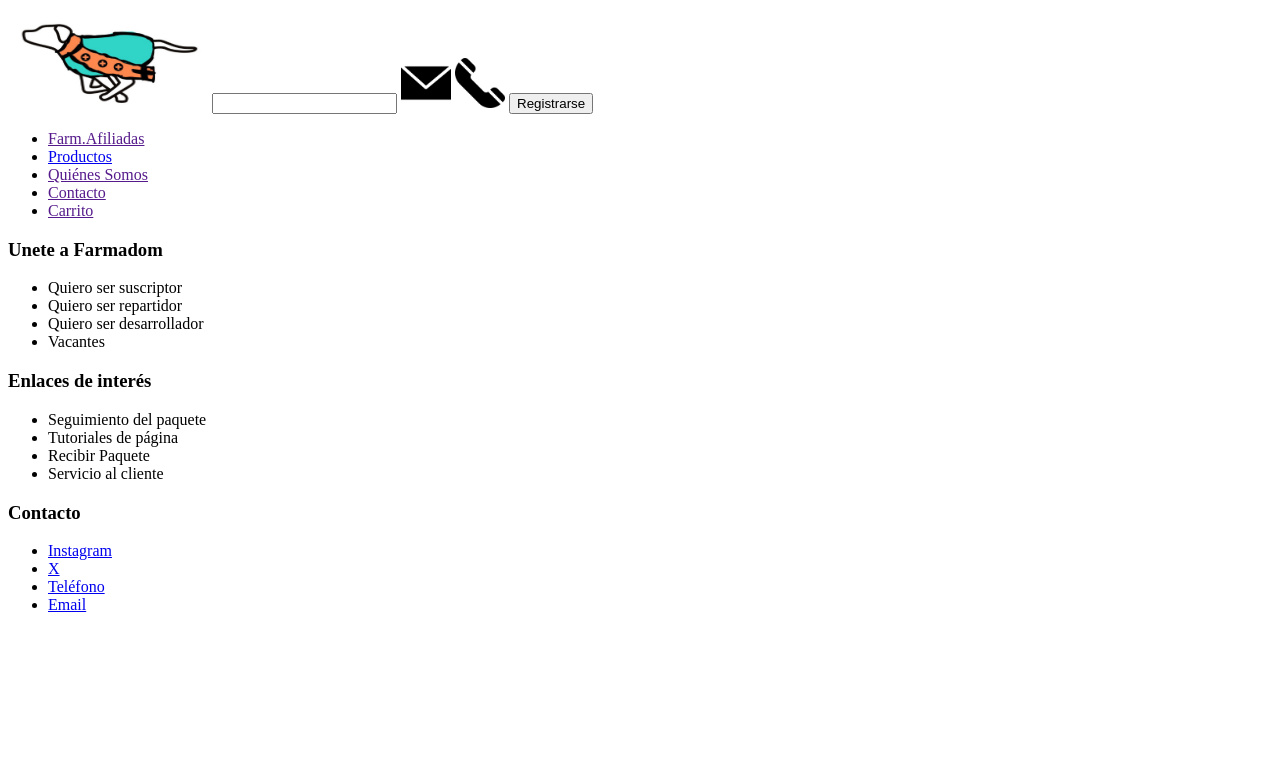
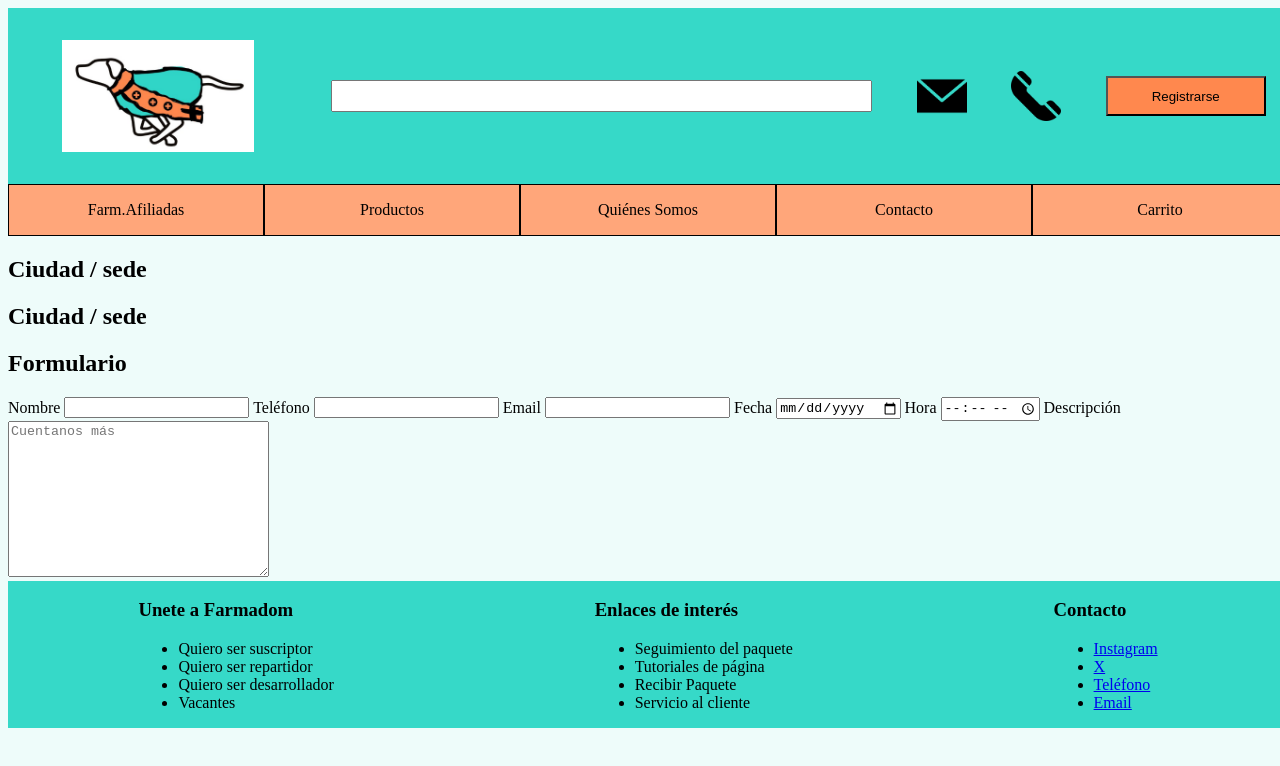
Before and after one commit to valfrio/FarmaDom, a plain HTML site: page quienessomos.html in a window 1280 px wide. Drawn offline with Linux system fonts and the light colour scheme.

Commit message:
terminado error

```diff
--- a/quienessomos.html
+++ b/quienessomos.html
@@ -9,6 +9,7 @@
       href="assets/cabecera/logo.png"
       type="image/x-icon"
     />
+    <link rel="stylesheet" href="styles/quienessomos.css">
   </head>
   <body>
     <header>
@@ -52,9 +53,42 @@
         </li>
       </ul>
     </nav>
+
     <main>
+      <section id="columna1">
+        <h2>Ciudad / sede</h2>
+      </section>
 
+      <section id="columna2">
+        <h2>Ciudad / sede</h2>
+
+        <section id="google maps"></section>
+
+      </section>
+
+      <section id="columna3">
+        <h2>Formulario</h2>
+        <form action="">
+          <label for="nombre">Nombre</label>
+          <input type="text" name="nombre">
+
+          <label for="telefono">Teléfono</label>
+          <input type="tel" name="telefono">
+
+          <label for="email">Email</label>
+          <input type="email" name="email">
+
+          <label for="dia">Fecha</label>
+          <input type="date" name="dia">
+
+          <label for="hora">Hora</label>
+          <input type="time" name="hora">
+
+          <label for="descripcion">Descripción</label>
+          <textarea name="descripcion" id="descripcion" cols="30" rows="10" placeholder="Cuentanos más"></textarea>
+      </section>
     </main>
+
     <footer>
       <section>
         <h3>Unete a Farmadom</h3>
--- /dev/null
+++ b/styles/error.css
@@ -0,0 +1,62 @@
+body{
+    margin: 0;
+    box-sizing: border-box;
+    height: 100vh;
+    width: 100vw;
+    display: flex;
+    flex-direction: row;
+}
+
+img {
+    height: 60vh;
+    width: 40vw;
+}
+
+section:first-of-type{
+    display: flex;
+    align-items: center;
+    justify-content: center;
+    background-color: #36D9C8;
+    height: 100%;
+    width: 50%;
+}
+
+section:last-of-type{
+    display: flex;
+    align-items: center;
+    justify-content: center;
+    flex-direction: column;
+    background-color: #FF884E;
+    height: 100%;
+    width: 50%;
+}
+
+h1{
+    color: white;
+    font-size: 6em;
+}
+
+p{
+    color: white;
+    font-size: 2em;
+}
+
+button{
+    position: absolute;
+    bottom: 5vh;
+    right: 5vw;
+    height: 3em;
+    width: 12em;
+    background-color: #36D9C8;
+    border: solid 2px #440FAD;
+    font-weight: 700;
+    }
+
+a{
+    text-decoration: none;
+    color: black;
+}
+
+a:hover{
+    color: white;
+}
--- /dev/null
+++ b/styles/quienessomos.css
@@ -0,0 +1,85 @@
+body {
+    box-sizing: border-box;
+    position: relative;
+    height: 100%;
+    width: 100%;
+    background-color: #eefcfa;
+    display: grid;
+    grid-template-areas:
+    "header" "header" "header"
+    "nav" "nav" "nav"
+    "main" "main" "main"
+    "main" "main" "main"
+    "main" "main" "main"
+    "main" "main" "main"
+
+
+    "footer" "footer" "footer";
+    ;
+}
+
+header input{
+    height: 2em;
+    width: 40em;
+}
+
+header img:first-child {
+    padding: 2em;
+    height: 7em;
+    width: 12em;
+}
+
+nav ul{
+    grid-area: nav;
+    display: flex;
+    flex-direction: row;
+    justify-content: space-around;
+    margin: 0;
+}
+
+nav ul li a{
+    text-decoration: none;
+    color: black;
+}
+
+nav ul li{
+    background-color: #ffa67a;
+    display: flex;
+    align-items: center;
+    justify-content: center;
+    flex: 1;
+    list-style-type: none;
+    box-sizing: border-box;
+    border: solid 1px black;
+    padding-top: 2vh;
+    padding-bottom: 2vh;
+    padding-left: 5vw;
+    padding-right: 5vw;
+}
+
+nav ul:first-child{
+    padding-left: 0;
+}
+
+header {
+    grid-area: header;
+    display: flex;
+    flex-direction: row;
+    justify-content: space-around;
+    background-color: #36D9C8;
+    align-items: center;
+}
+
+header button{
+    background-color: #FF884E;
+    height: 3em;
+    width: 12em;
+}
+
+footer {
+
+    display: flex;
+    flex-direction: row;
+    justify-content: space-around;
+    background-color: #36D9C8;
+}
```
Also changed, not shown: error.html (added, +17 -0 lines), assets/error.png (added).
